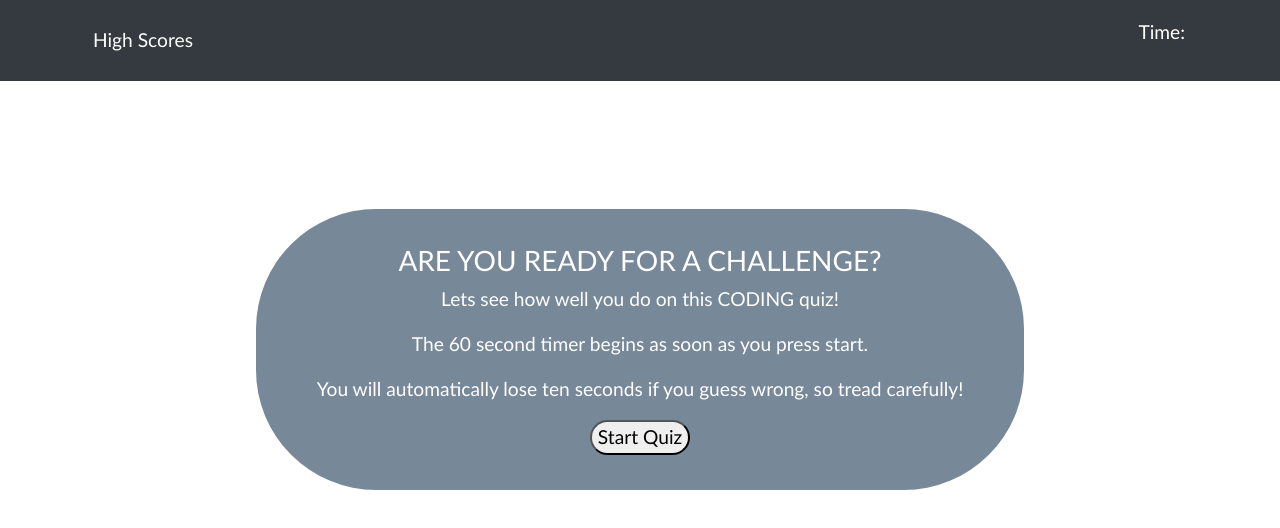
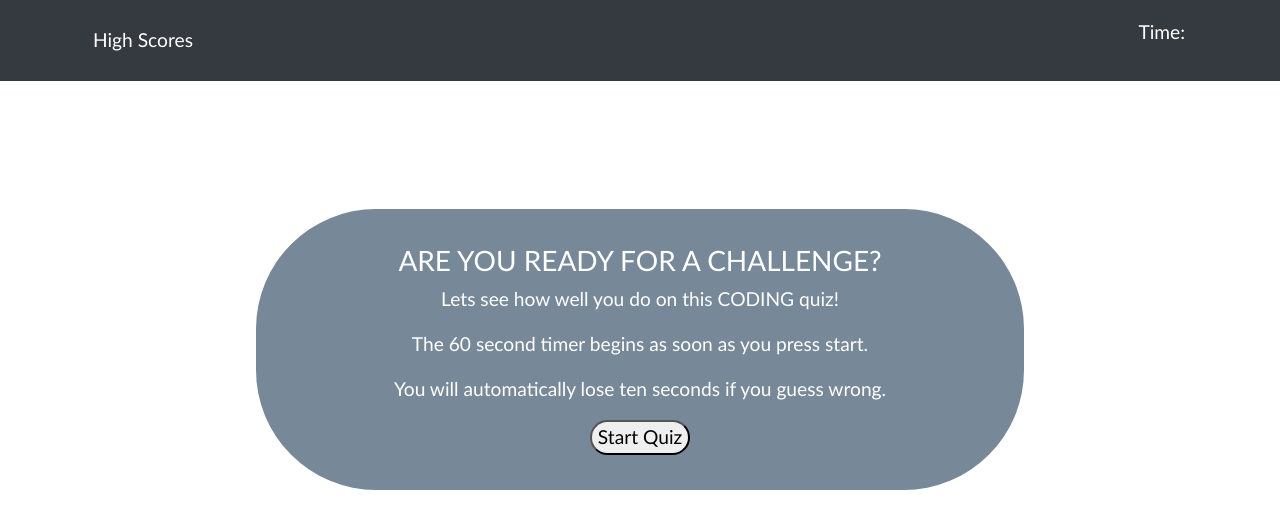
Before and after one commit to AyubMohamud/Code-Quiz, a plain HTML site: page index.html in a window 1280 px wide. Drawn offline with nearby package versions, Linux system fonts and the light colour scheme.

```diff
--- a/index.html
+++ b/index.html
@@ -38,7 +38,7 @@
                 <h3>ARE YOU READY FOR A CHALLENGE?</h3>
                 <p>Lets see how well you do on this CODING quiz!</p>
                 <p>The 60 second timer begins as soon as you press start.</p>
-                <p>You will automatically lose ten seconds if you guess wrong, so tread carefully!</p>
+                <p>You will automatically lose ten seconds if you guess wrong.</p>
                 <!-- The first question appears on the screen after the following button is clicked; the contents of the previous div are hidden from the page. -->
                 <button id="startQuiz">Start Quiz</button>
             </div>
```
